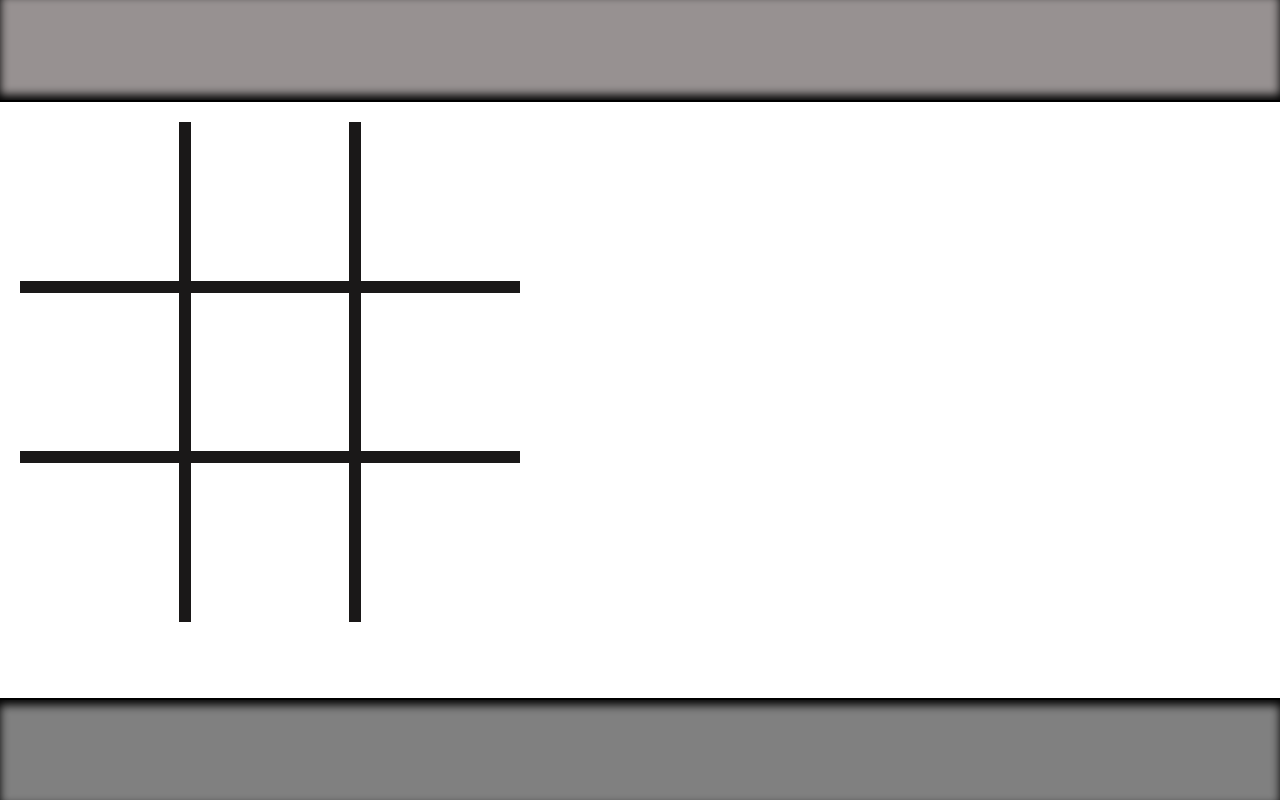
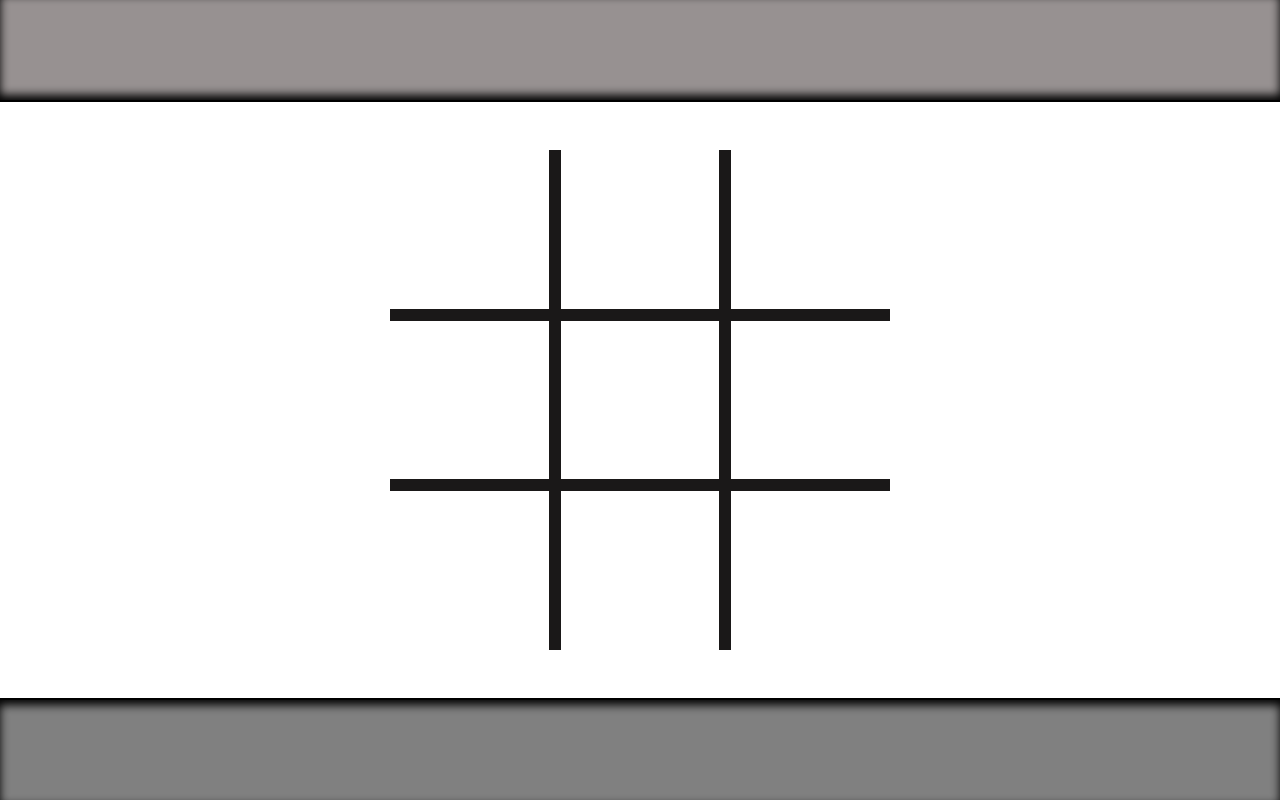
Before and after one commit to feindreh/tictactoe, a plain HTML site: page index.html in a window 1280 px wide. Drawn offline with Linux system fonts and the light colour scheme.

Commit message:
content layout

```diff
--- a/style.css
+++ b/style.css
@@ -26,9 +26,14 @@ body{
     border-top:2px solid black;
     border-bottom: 2px solid black;
     padding:20px;
+    display:grid;
+    grid-template-columns:1fr 3fr 1fr;
 }
 #board-wrap{
     width: 500px;
+    grid-area: 1 / 2 / 2 / 3;
+    align-self: center;
+    justify-self: center;
 }
 #board{
     display:grid;
@@ -45,7 +50,7 @@ body{
 }
 
 .field-text{
-    font-size: 100px;
+    font-size: 130px;
     text-align: center;
 }
 
```
